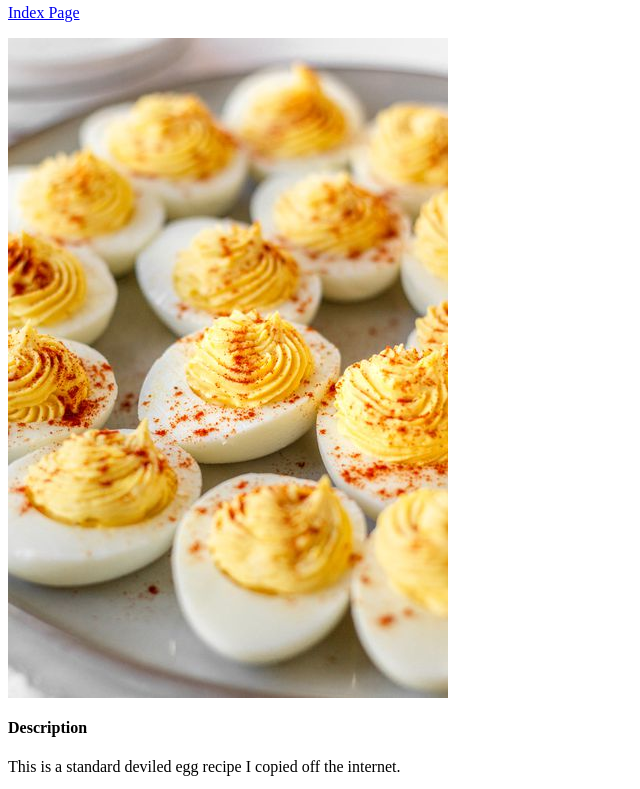
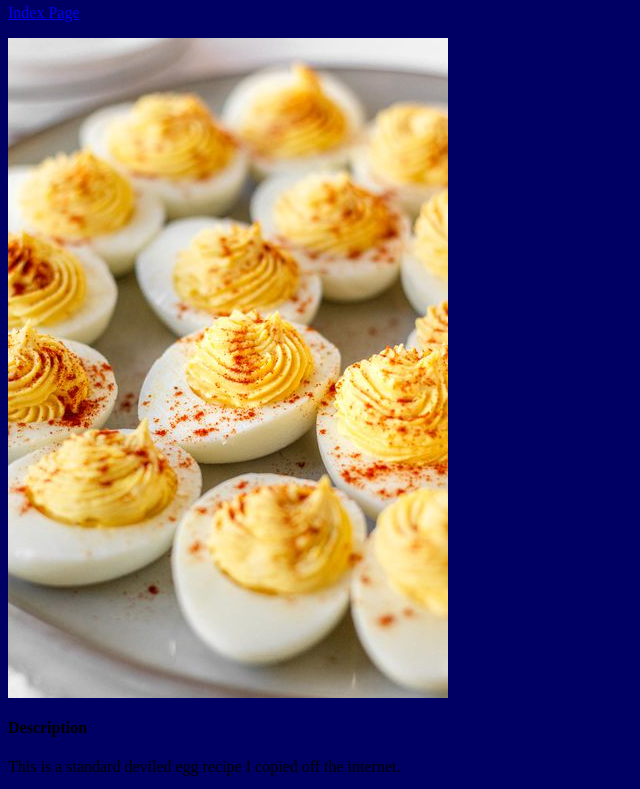
Before and after one commit to MarcusCaparini/Odin-P1-Recipes, a plain HTML site: page Recipes/DeviledEggs.html in a window 1280 px wide. Shown: the part 45-834 px from the top of the page, without its empty margins (0-640 px from the left). Drawn offline with Linux system fonts and the light colour scheme.

Commit message:
modify html files to use css stylesheets

```diff
--- a/Recipes/DeviledEggs.html
+++ b/Recipes/DeviledEggs.html
@@ -2,6 +2,7 @@
 <html lang = "en">
 	<head>
 		<meta charset = "UTF-8">
+		<link rel = "stylesheet" href = "../StyleSheets/Recipie_Standard.css">
 		<title>Deviled Eggs</title>
 	</head>
 	<body>
```
Also changed, not shown: Recipes/Pancakes.html (+1 -0 lines).
